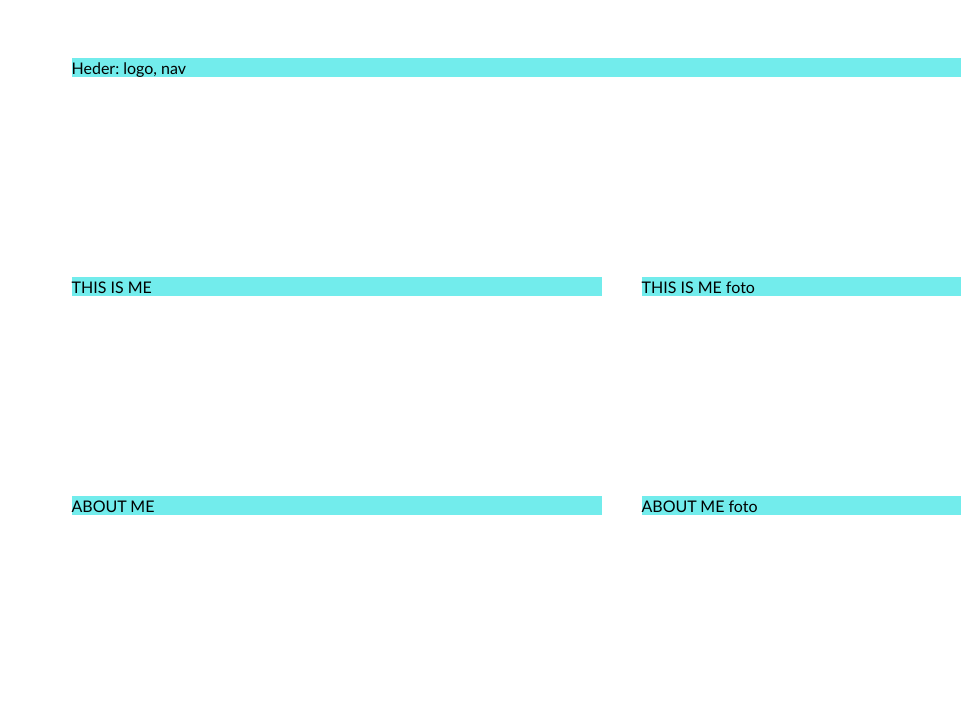
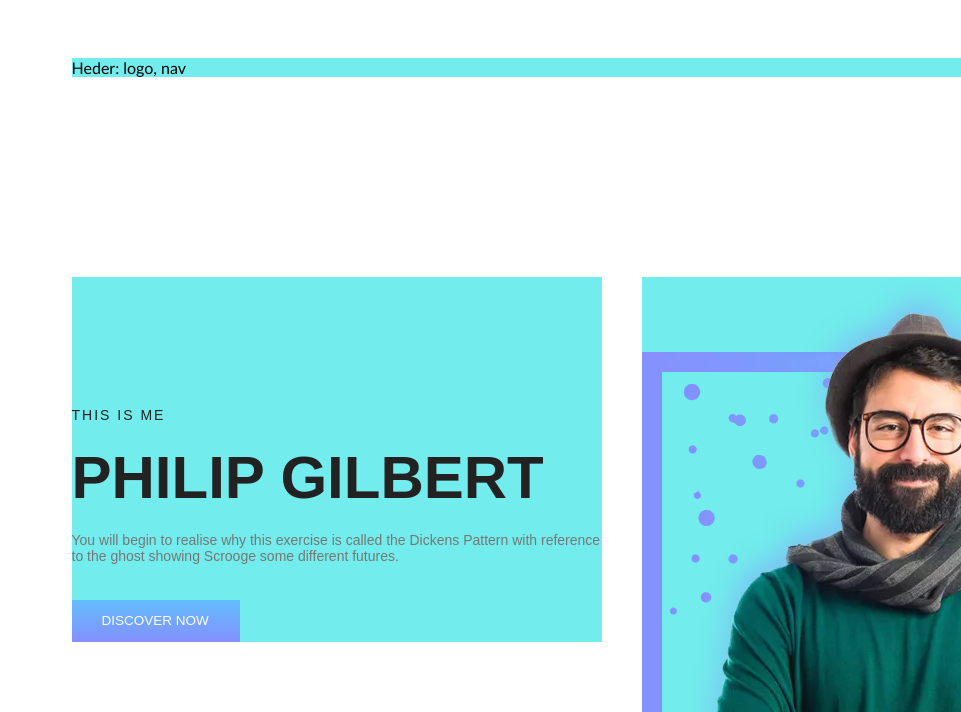
Before and after one commit to front-end-by-rimantas/33-grupe-portfolio-personal, a plain HTML site: page index.html in a window 1280 px wide. Shown: the part 72-784 px from the top of the page, without its empty margins (319-1280 px from the left). Drawn offline with Linux system fonts and the light colour scheme; a script that the page names is missing.

Commit message:
this is me

```diff
--- a/css/pages/home.css
+++ b/css/pages/home.css
@@ -22,28 +22,38 @@
 /* header end */
 
 /* hero start */
+
+
 .a, .b, .c {
     font-family: "Poppins", sans-serif;
     color: #222222;
     text-transform: uppercase;
+    text-align: left;
 }
 .a {
+    margin-top: 130px;
     font-size: 14px;
     font-weight: 400;
     letter-spacing: 2px;
     }
 .b {
+    position: relative;
+    margin-top: 20px;
     font-size: 60px;
     font-weight: 600;
     }
 .c {
+    position: relative;
+    margin-top: 20px;
     color: #777777;
     text-transform: none;
+    height: 68px;
     font-size: 14px;
     font-weight: 300;
 
     }
 .herobutton {
+
     width: 168px;
     height: 42px;
     line-height: 42px;
@@ -58,6 +68,7 @@
     text-transform: uppercase;
     font-family: "Poppins", sans-serif;
     font-size: 13.5px;
+    position: relative;
 
 
 }
--- a/index.html
+++ b/index.html
@@ -46,9 +46,16 @@
     <!-- THIS IS ME start -->
     <section class="container">
         <div class="row">
-            <div class="col-12 col-md-6">THIS IS ME</div>
-            <div class="col-12 col-md-6">THIS IS ME foto</div>
+            <div class="col-12 col-md-6">
+            <p class="a">This is me</p>
+            <p class="b">Philip Gilbert</p>
+            <p class="c">You will begin to realise why this exercise is called the Dickens Pattern with reference to the ghost showing Scrooge some different futures.</p>
+            <a href="#" class="herobutton">Discover now</a>
         </div>
+        <div class="col-12 col-md-6">
+            <img src="./img/hero-img.png.webp" alt="PHILIP GILBERT">
+        </div>
+
     </section>
     <!-- THIS IS ME end -->
 
--- a/testas.txt
+++ /dev/null
@@ -1 +0,0 @@
-testas
```
